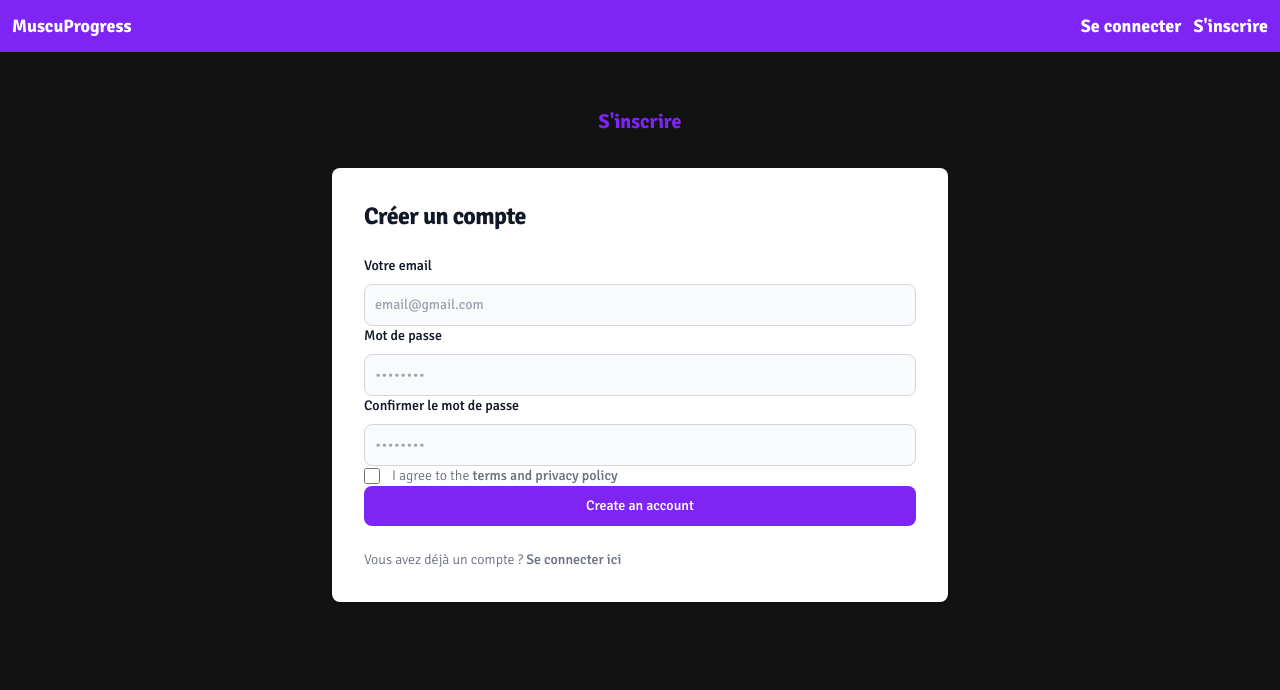
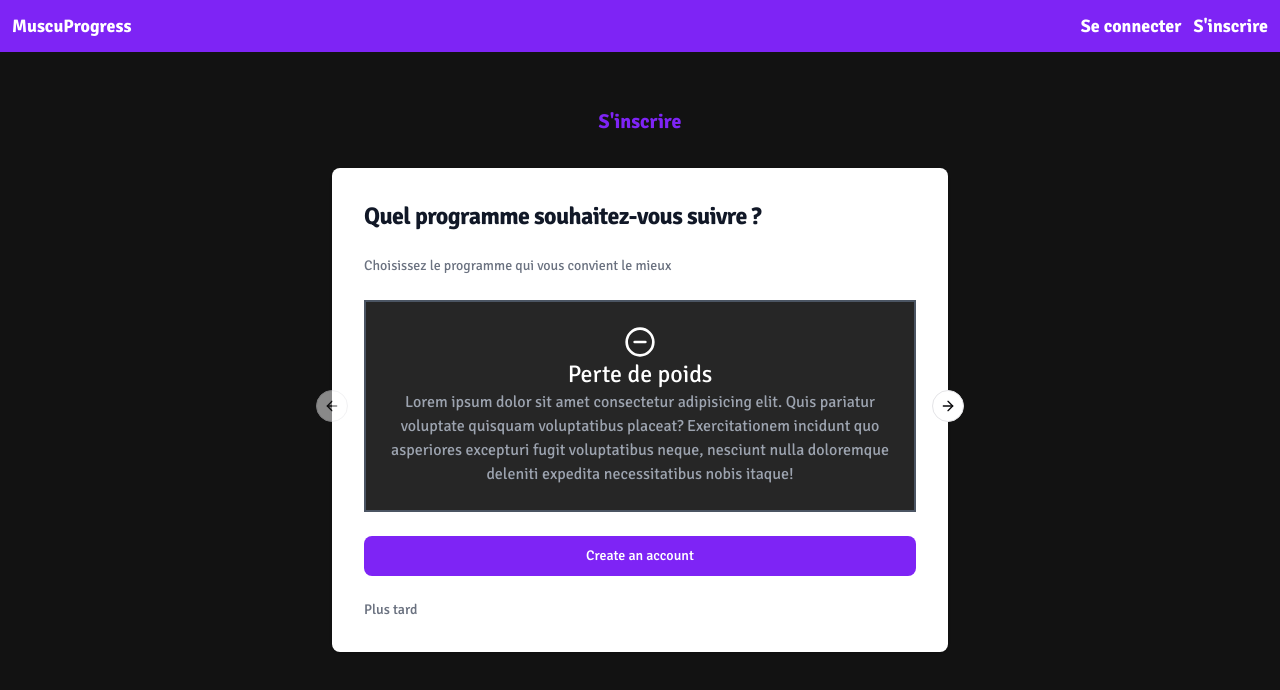
Before and after one commit to WassimSss/muscu-progress-frontend, a Next.js app: page /register in a window 1280 px wide. Shown: the top 690 px of the page. Built offline with nearby package versions, Linux system fonts and the light colour scheme; no server answers.

Commit message:
new register step

```diff
--- a/app/register/page.tsx
+++ b/app/register/page.tsx
@@ -1,7 +1,9 @@
 /* eslint-disable react/no-unescaped-entities */
 "use client"
 
-import Step1 from "@/components/Step1";
+import Step1 from "@/components/registerStep/Step1";
+import Step2 from "@/components/registerStep/Step2";
+
 import { useState } from "react";
 import useAuthServerAndRedirect from "../hooks/useAuthServerAndRedirect";
 import useAuthClientAndRedirect from "../hooks/useAuthClientAndRedirect";
@@ -15,13 +17,19 @@ export default function Page() {
 
   const [step, setStep] = useState<string>("1");
 
+
+  const handleStep = (step: string) => {
+    setStep(step);
+  }
+
   return (
     <main className="flex min-h-screen flex-col items-center mt-14 w-full">
       <h1 className="font-bold text-primary text-xl mb-8">S'inscrire</h1>
 
 
 
-      {step === "1" && <Step1 />}
+      {step === "1" && <Step2 handleStep={handleStep} />}
+      {step === "2" && <Step2 handleStep={handleStep} />}
 
       {/* <StepArrow /> */}
     </main>
--- a/components/Step1.tsx
+++ b/components/registerStep/Step1.tsx
@@ -2,13 +2,17 @@
 
 import Link from "next/link";
 import { useState } from "react";
-import CheckboxWithLabel from "./ui/CheckboxWithLabel";
-import InputWithLabel from "./ui/InputWithLabel";
+import CheckboxWithLabel from "../ui/CheckboxWithLabel";
+import InputWithLabel from "../ui/InputWithLabel";
 import { useRouter } from "next/navigation";
 import { useDispatch } from "react-redux";
 import { connectUser } from "@/reducer/slices/usersSlice";
 
-export default function Step1() {
+interface Step1Props {
+  handleStep: (step: string) => void;
+}
+
+export default function Step1({ handleStep }: Step1Props) {
   const [email, setEmail] = useState<string>("");
   const [password, setPassword] = useState<string>("");
   const [confirmPassword, setConfirmPassword] = useState<string>("");
@@ -27,7 +31,7 @@ export default function Step1() {
     setConfirmPassword(e.target.value);
   }
 
-  const handleSubmit = async (e: React.FormEvent<HTMLFormElement>) => {
+  const handleSubmit = async () => {
     if (!email || !password || !confirmPassword) {
       setError("Veuillez remplir tous les champs");
       console.log(1);
@@ -42,27 +46,28 @@ export default function Step1() {
     }
 
     setError("");
+    handleStep("2");
 
-    const register = await fetch("http://localhost:3000/signup", {
-      method: "POST",
-      headers: {
-        "Content-Type": "application/json"
-      },
-      body: JSON.stringify({
-        email,
-        password,
-        confirmPassword
-      })
-    });
-    const data = await register.json();
+    // const register = await fetch("http://localhost:3000/signup", {
+    //   method: "POST",
+    //   headers: {
+    //     "Content-Type": "application/json"
+    //   },
+    //   body: JSON.stringify({
+    //     email,
+    //     password,
+    //     confirmPassword
+    //   })
+    // });
+    // const data = await register.json();
 
-    if (data.result) {
-      dispatch(connectUser({ token: data.token, roles: data.roles }));
+    // if (data.result) {
+    //   dispatch(connectUser({ token: data.token, roles: data.roles }));
 
-    } else {
-      setError(data.message);
-    }
-    console.log("data", data);
+    // } else {
+    //   setError(data.message);
+    // }
+    // console.log("data", data);
   }
   // </div>
   return (
@@ -75,15 +80,15 @@ export default function Step1() {
             Créer un compte
           </h1>
           <div className="space-y-4 md:space-y-6">
-            <form onSubmit={(e) => handleSubmit(e)}>
-              <InputWithLabel label="Votre email" type="email" placeholder="email@gmail.com" id="email" name="email" value={email} onChange={handleChangeEmail} />
-              <InputWithLabel label="Mot de passe" type="password" placeholder="••••••••" id="password" name="password" value={password} onChange={handleChangePassword} />
-              <InputWithLabel label="Confirmer le mot de passe" type="password" placeholder="••••••••" id="confirm-password" name="confirm-password" value={confirmPassword} onChange={handleChangeConfirmPassword} />
+            {/* <form onClick={(e) => handleSubmit(e)}> */}
+            <InputWithLabel label="Votre email" type="email" placeholder="email@gmail.com" id="email" name="email" value={email} onChange={handleChangeEmail} />
+            <InputWithLabel label="Mot de passe" type="password" placeholder="••••••••" id="password" name="password" value={password} onChange={handleChangePassword} />
+            <InputWithLabel label="Confirmer le mot de passe" type="password" placeholder="••••••••" id="confirm-password" name="confirm-password" value={confirmPassword} onChange={handleChangeConfirmPassword} />
 
-              {error && <p className="text-red-500">{error}</p>}
-              <CheckboxWithLabel label="I agree to the" id="terms" name="terms" textLink="terms and privacy policy" url="#" />
-              <button type="submit" className="w-full text-white bg-primary hover:bg-primary-700 focus:ring-4 focus:outline-none focus:ring-primary-300 font-medium rounded-lg text-sm px-5 py-2.5 text-center dark:bg-primary-600 dark:hover:bg-primary-700 dark:focus:ring-primary-800">Create an account</button>
-            </form>
+            {error && <p className="text-red-500">{error}</p>}
+            <CheckboxWithLabel label="I agree to the" id="terms" name="terms" textLink="terms and privacy policy" url="#" />
+            <button onClick={() => handleSubmit()} className="w-full text-white bg-primary hover:bg-primary-700 focus:ring-4 focus:outline-none focus:ring-primary-300 font-medium rounded-lg text-sm px-5 py-2.5 text-center dark:bg-primary-600 dark:hover:bg-primary-700 dark:focus:ring-primary-800">Create an account</button>
+            {/* </form> */}
             <p className="text-sm font-light text-gray-500 dark:text-gray-400">
               Vous avez déjà un compte ? <Link href="/login" className="font-medium text-primary-600 hover:underline dark:text-primary-500">Se connecter ici</Link>
             </p>
--- /dev/null
+++ b/components/registerStep/Step2.tsx
@@ -0,0 +1,147 @@
+"use client"
+
+import Link from "next/link";
+import { useState } from "react";
+import CheckboxWithLabel from "../ui/CheckboxWithLabel";
+import InputWithLabel from "../ui/InputWithLabel";
+import { useRouter } from "next/navigation";
+import { useDispatch } from "react-redux";
+import { connectUser } from "@/reducer/slices/usersSlice";
+import { Carousel, CarouselContent, CarouselItem, CarouselNext, CarouselPrevious } from "../ui/carousel";
+import { programs } from "@/app/data";
+import { MinusCircle } from "lucide-react";
+import { toast } from "react-toastify";
+import { useAppSelector } from "@/reducer/store";
+import { Button } from "../ui/button";
+interface Step1Props {
+  handleStep: (step: string) => void;
+}
+
+export default function Step1({ handleStep }: Step1Props) {
+  const [email, setEmail] = useState<string>("");
+  const [password, setPassword] = useState<string>("");
+  const [confirmPassword, setConfirmPassword] = useState<string>("");
+  const [error, setError] = useState<string>("");
+  const dispatch = useDispatch();
+  const router = useRouter();
+  const [selectedProgram, setSelectedProgram] = useState<string | null>(null);
+  const token = useAppSelector((state) => state.users.value).token;
+
+  const handleChoseProgram = async (program: string) => {
+    const response = await fetch("http://localhost:3000/users/programs/choose", {
+      method: "POST",
+      headers: {
+        "Content-Type": "application/json",
+        Authorization: `Bearer ${token}`,
+      },
+      body: JSON.stringify({
+        program,
+      }),
+    });
+
+    const data = await response.json();
+
+    if (data.result) {
+      toast.success(data.message);
+      setSelectedProgram(program);
+      return;
+    }
+    toast.error(data.message);
+  }
+
+  const allPrograms = programs.map((program, i) => {
+    const currentProgram = selectedProgram === program.value;
+    return (
+      <CarouselItem key={i}>
+        <div className={`border-2 ${currentProgram ? "border-primary" : "border-gray-600"}  p-6 text-white bg-neutral-800 flex flex-col items-center justify-between`}>
+          <MinusCircle size={32} />
+          <p className="text-2xl">{program.title}</p>
+          <p className="text-base text-gray-400 text-center">
+            {program.description}
+          </p>
+
+          {/* <Button className={`${currentProgram && "cursor-default bg-neutral-600 text-neutral-300"}`} onClick={() => handleChoseProgram(program.value)}>
+            Choisir ce programme
+          </Button> */}
+
+
+        </div>
+      </CarouselItem >
+    );
+  });
+
+
+
+  const handleSubmit = async () => {
+    if (!email || !password || !confirmPassword) {
+      setError("Veuillez remplir tous les champs");
+      console.log(1);
+
+      return;
+    }
+
+    if (password !== confirmPassword) {
+      setError("Les mots de passe ne correspondent pas");
+      console.log(2);
+      return;
+    }
+
+    setError("");
+    handleStep("2");
+
+    // const register = await fetch("http://localhost:3000/signup", {
+    //   method: "POST",
+    //   headers: {
+    //     "Content-Type": "application/json"
+    //   },
+    //   body: JSON.stringify({
+    //     email,
+    //     password,
+    //     confirmPassword
+    //   })
+    // });
+    // const data = await register.json();
+
+    // if (data.result) {
+    //   dispatch(connectUser({ token: data.token, roles: data.roles }));
+
+    // } else {
+    //   setError(data.message);
+    // }
+    // console.log("data", data);
+  }
+  // </div>
+  return (
+
+    <div className="flex flex-col items-center justify-center px-6 py-8 lg:py-0 w-full">
+
+      <div className="w-96 max-w-screen-md bg-white rounded-lg shadow dark:border md:mt-0 sm:w-3/4 md:w-1/2 xl:p-0 dark:bg-gray-800 dark:border-gray-700">
+        <div className="p-6 space-y-4 md:space-y-6 sm:p-8">
+          <h1 className="text-xl font-bold leading-tight tracking-tight text-gray-900 md:text-2xl dark:text-white">
+            Quel programme souhaitez-vous suivre ?
+          </h1>
+          <p className="text-sm text-gray-500 dark:text-gray-400">Choisissez le programme qui vous convient le mieux</p>
+          <div className="space-y-4 md:space-y-6">
+            {/* <form onClick={(e) => handleSubmit(e)}> */}
+
+            <Carousel className="w-full">
+              <CarouselContent>
+                {allPrograms}
+              </CarouselContent>
+              <CarouselPrevious />
+              <CarouselNext />
+            </Carousel>
+
+            <button onClick={() => handleSubmit()} className="w-full text-white bg-primary hover:bg-primary-700 focus:ring-4 focus:outline-none focus:ring-primary-300 font-medium rounded-lg text-sm px-5 py-2.5 text-center dark:bg-primary-600 dark:hover:bg-primary-700 dark:focus:ring-primary-800">Create an account</button>
+            {/* </form> */}
+            <p className="text-sm font-light text-gray-500 dark:text-gray-400">
+              <Link href="/app" className="font-medium text-primary-600 hover:underline dark:text-primary-500">Plus tard</Link>
+            </p>
+          </div>
+        </div>
+      </div>
+    </div>
+
+  )
+
+}
--- a/reducer/slices/usersSlice.ts
+++ b/reducer/slices/usersSlice.ts
@@ -26,7 +26,8 @@ export const usersSlice = createSlice({
       state.value.roles = action.payload.roles;
     },
     disconnect: (state) => {
-      state.value.token = ""
+      state.value.token = "";
+      state.value.roles = [];
     },
     toggleDarkMode: (state) => {
       state.value.darkMode = !state.value.darkMode;
```
